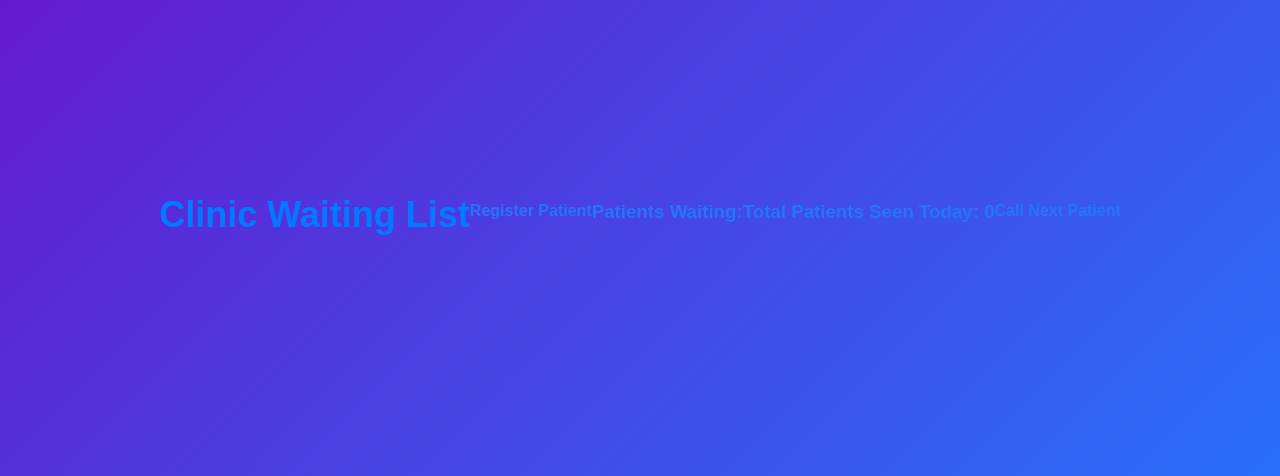
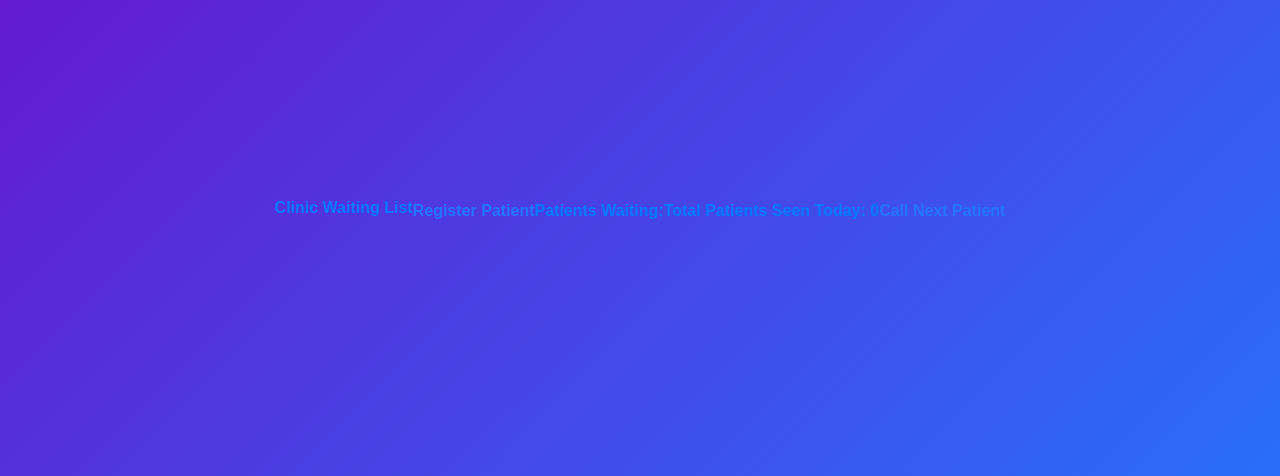
Before and after one commit to Darklion-007/Clinic-Queue-App, a Flask app: page / in a window 1280 px wide. Shown: the part 189-665 px from the top of the page. Run offline with Flask 3, Linux system fonts and the light colour scheme.

Commit message:
update to the designs of h1 and h3 elements

```diff
--- a/static/style.css
+++ b/static/style.css
@@ -113,8 +113,8 @@
     }
 }
 
-h1 {
+h1, h3 {
     color: #007bff;
-    font-size: 36px;
+    font-size: 1rem;
     font-weight: bold;
 }
```
